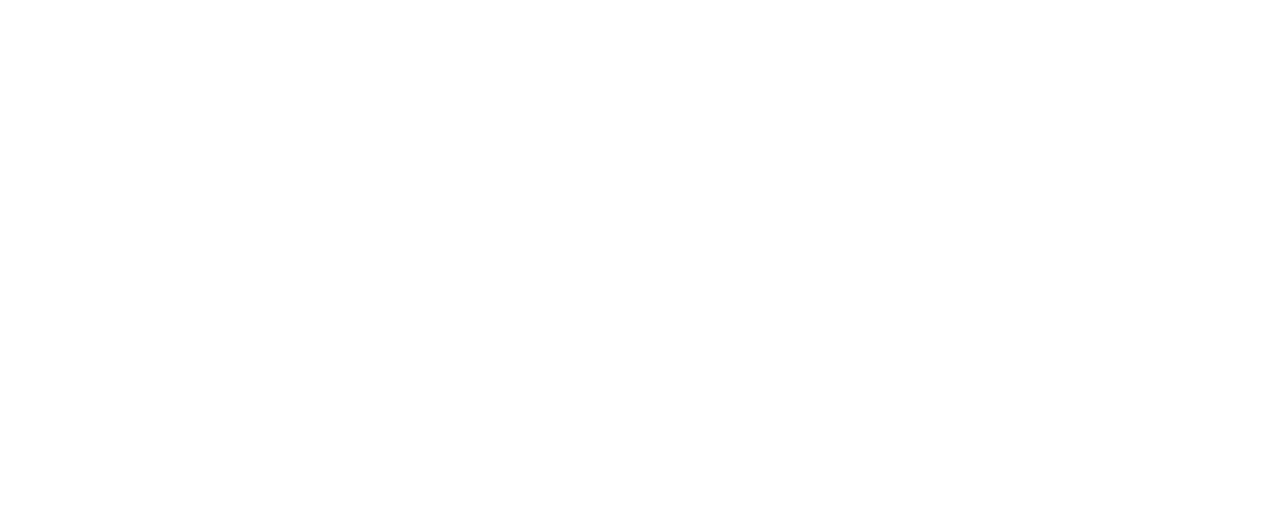
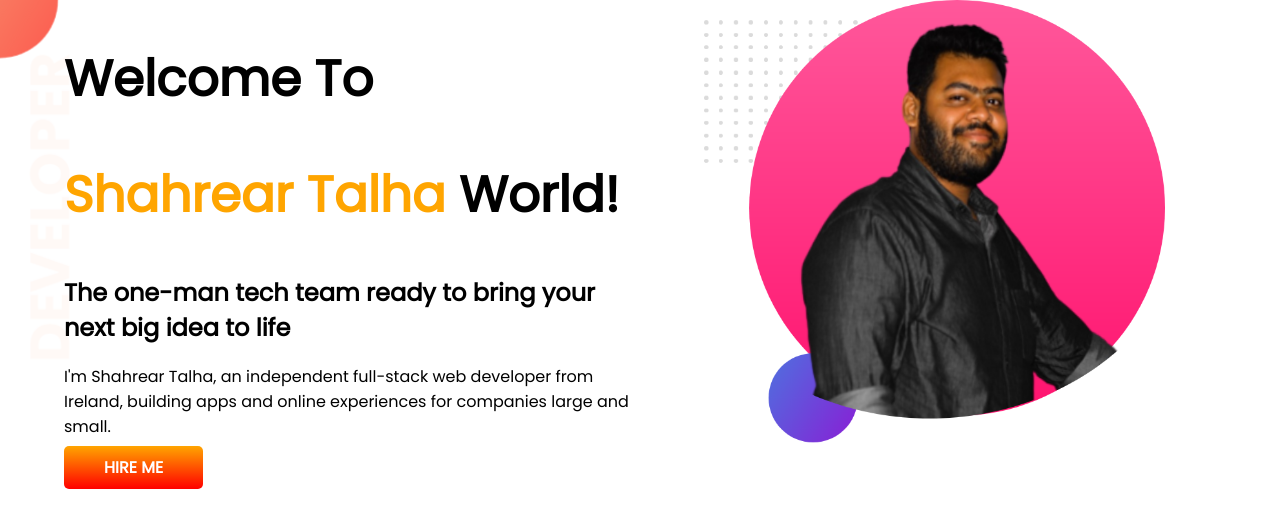
Before and after one commit to Shahrear-Talha/developer-portfolio, a plain HTML site: page index.html in a window 1280 px wide. Drawn offline with Linux system fonts and the light colour scheme.

Commit message:
top banner added

```diff
--- a/CSS/style.css
+++ b/CSS/style.css
@@ -0,0 +1,39 @@
+body {
+    font-family: 'Poppins', sans-serif;
+    margin: 0;
+}
+
+h1 {
+    font-size: 50px;
+}
+
+.orange-color {
+    color: orange;
+}
+
+section {
+    display: flex;
+}
+
+.half-width {
+    width: 50%;
+    padding-left: 5%;
+}
+
+.half-width img {
+    width: 80%;
+}
+
+.link-button {
+    text-decoration: none;
+    background-image: linear-gradient(orange, red);
+    padding: 10px 40px;
+    border-radius: 5px;
+    color: white;
+    font-weight: 700;
+}
+
+.top-banner {
+    background-image: url(Images/top-banner.png);
+    background-repeat: no-repeat;
+}
--- a/index.html
+++ b/index.html
@@ -5,10 +5,27 @@
     <meta charset="UTF-8">
     <meta name="viewport" content="width=device-width, initial-scale=1.0">
     <title>Mohammad Shahrear Talha</title>
+    <link rel="preconnect" href="https://fonts.googleapis.com">
+    <link rel="preconnect" href="https://fonts.gstatic.com" crossorigin>
+    <link href="https://fonts.googleapis.com/css2?family=Poppins&display=swap" rel="stylesheet">
     <link rel="stylesheet" href="CSS/style.css">
 </head>
 
 <body>
+    <section class="top-banner">
+        <div class="half-width">
+            <h1>Welcome To</h1>
+            <h1><span class="orange-color">Shahrear Talha</span> World!</h1>
+            <h2>The one-man tech team ready to bring your next big idea to life</h2>
+            <p>I'm Shahrear Talha, an independent full-stack web developer from Ireland, building apps and online
+                experiences
+                for companies large and small.</p>
+            <a class="link-button" target="_blank" href="https://github.com/Shahrear-Talha">HIRE ME</a>
+        </div>
+        <div class="half-width">
+            <img src="CSS/Images/Sha-01.png" alt="">
+        </div>
+    </section>
 
 </body>
 
```
Also changed, not shown: CSS/Images/Sha-01.png (added), CSS/Images/dream-bg.png (added), CSS/Images/exp-bg.png (added), CSS/Images/my-bg.png (added), CSS/Images/my-bg2.png (added), CSS/Images/top-banner.png (added).
